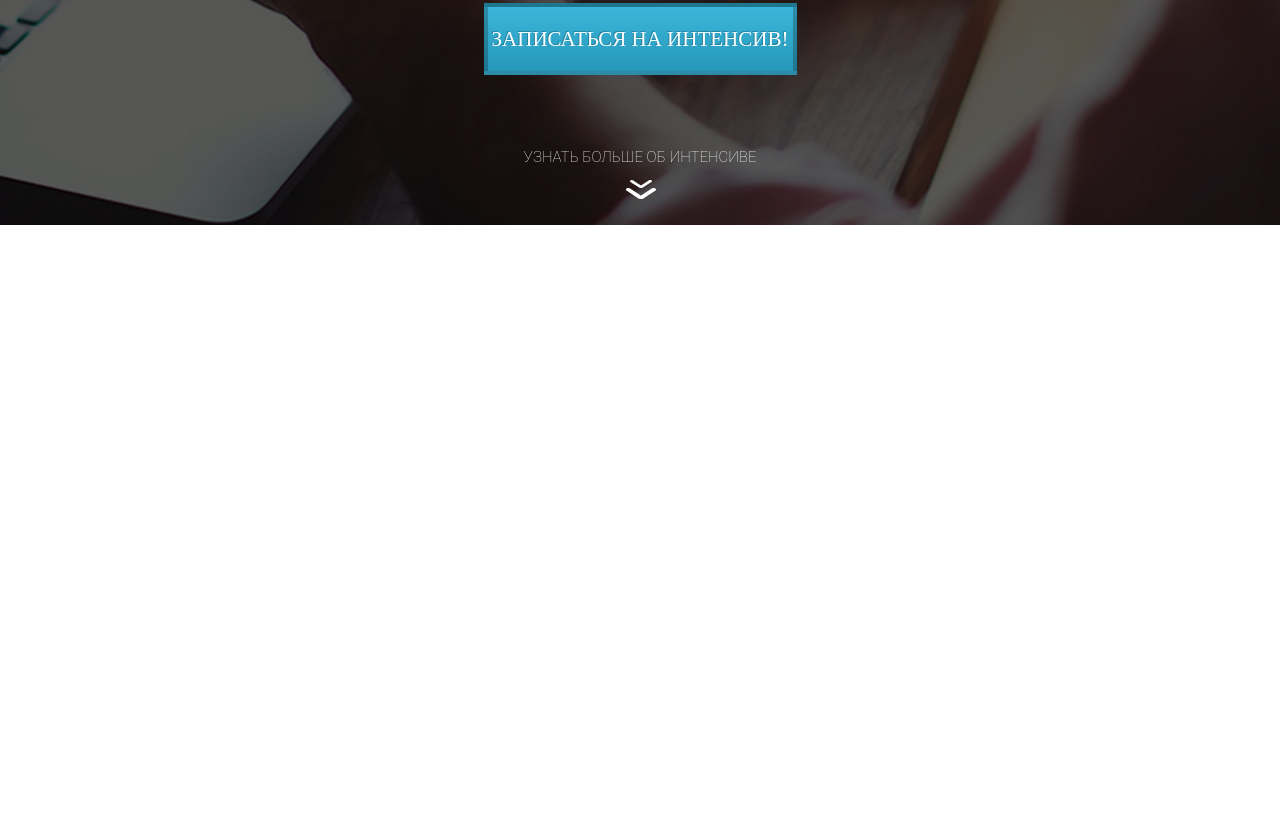
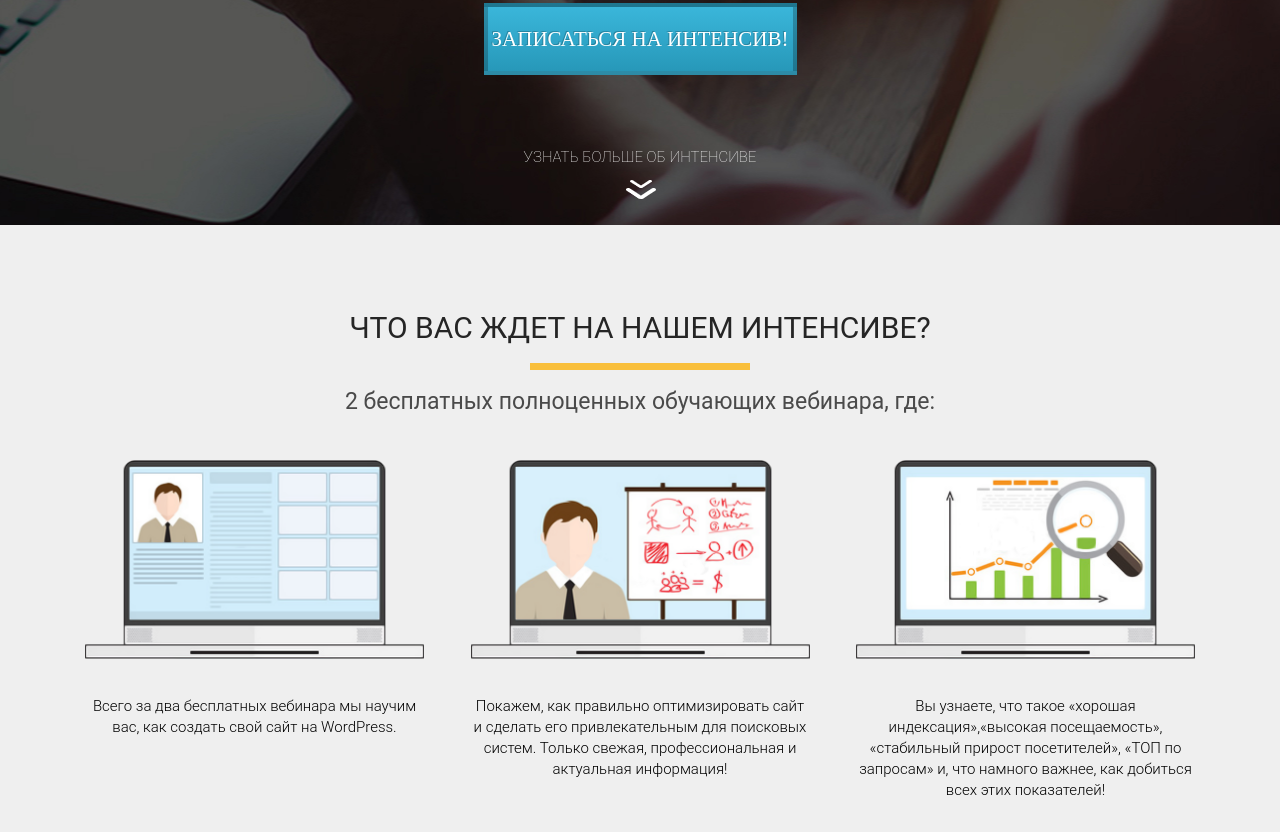
Before and after one commit to sara061/wordpress, a plain HTML site: page index.html in a window 1280 px wide. Shown: the part 575-1407 px from the top of the page. Before the commit the page ends 800 px from the top, so only its background shows below. Drawn offline with Linux system fonts and the light colour scheme.

Commit message:
docs:create subheader in index.html

```diff
--- a/css/style.css
+++ b/css/style.css
@@ -113,5 +113,62 @@ h2 .title {
 .more .more_img {
     display: block;
     margin: 13px auto;
+}
 
+.waiting {
+    height: 607px;
+    background: #EFEFEF;
+    padding: 85px 0 75px 0;
 }
+
+.waiting .waiting_header {
+    font-family: 'Roboto';
+    font-style: normal;
+    font-weight: 400;
+    font-size: 30px;
+    text-align: center;
+    text-transform: uppercase;
+    color: #252525;
+}
+
+.waiting .waiting_subheader {
+    margin-top: 17px;
+    font-family: 'Roboto';
+    font-style: normal;
+    font-weight: 400;
+    font-size: 23px;
+    text-align: center;
+    color: #4A4A4A;
+}
+
+.waiting .waiting_divider {
+    width: 220px;
+    height: 7px;
+    margin: 18px auto;
+    background: #F9BF3B;
+}
+
+.waiting .waiting_wrapper {
+    display: flex;
+    justify-content: space-between;
+    margin-top: 45px;
+}
+
+.waiting .waiting_wrapper .waiting_item {
+    margin: 0 15px;
+    width: 339px;
+    text-align: center;
+}
+
+.waiting .waiting_wrapper .waiting_item .waiting_img {
+    width: 100%;
+}
+
+.waiting .waiting_wrapper .waiting_item .waiting_descr {
+    margin-top: 33px;
+    font-family: 'Roboto';
+    font-style: normal;
+    font-weight: 300;
+    font-size: 15px;
+    line-height: 21px;
+}
--- a/index.html
+++ b/index.html
@@ -13,7 +13,7 @@
     <section class="promo">
         <div class="container">
             <div class="logo">
-                <img class="logo_img" src="../wordpress/img/logo/logo.png" alt="logo_logo.img">
+                <img class="logo_img" src="./img/logo/logo.png" alt="logo_logo.img">
                 <div class="logo_text">WordPress интенсив</div>
             </div>
             <h1 class="title">Создать свой сайт на WordPress</h1>
@@ -36,6 +36,36 @@
             </div>
         </div>
     </section>
+
+    <section class="waiting">
+        <div class="container">
+            <h2 class="waiting_header">Что Вас ждет на нашем интенсиве?</h2>
+            <div class="waiting_divider"></div>
+            <div class="waiting_subheader">2 бесплатных полноценных обучающих вебинара, где:</div>
+
+            <div class="waiting_wrapper">
+                <div class="waiting_item">
+                    <img src="./img/waiting/waiting_1.png" alt="waiting1_img" class="waiting_img">
+                    <div class="waiting_descr">
+                        Всего за два бесплатных вебинара мы научим вас,
+                        как создать свой сайт на WordPress.
+                    </div>
+                </div>
+                <div class="waiting_item">
+                    <img src="./img/waiting/waiting_2.png" alt="waiting2_img" class="waiting_img">
+                    <div class="waiting_descr">
+                        Покажем, как правильно оптимизировать сайт и сделать его привлекательным для поисковых систем. Только свежая, профессиональная и актуальная информация!
+                    </div>
+                </div>
+                <div class="waiting_item">
+                    <img src="./img/waiting/waiting_3.png" alt="waiting3_img" class="waiting_img">
+                    <div class="waiting_descr">
+                        Вы узнаете, что такое «хорошая индексация»,«высокая посещаемость», «стабильный прирост посетителей», «ТОП по запросам» и, что намного важнее, как добиться всех этих показателей!
+                    </div>
+                </div>
+            </div>
+        </div>
+    </section>
 </body>
 
 </html>
```
Also changed, not shown: img/waiting/waiting_1.jpg (deleted), img/waiting/waiting_1.png (added), img/waiting/waiting_2.jpg (deleted), img/waiting/waiting_2.png (added), img/waiting/waiting_3.jpg (deleted), img/waiting/waiting_3.png (added).
